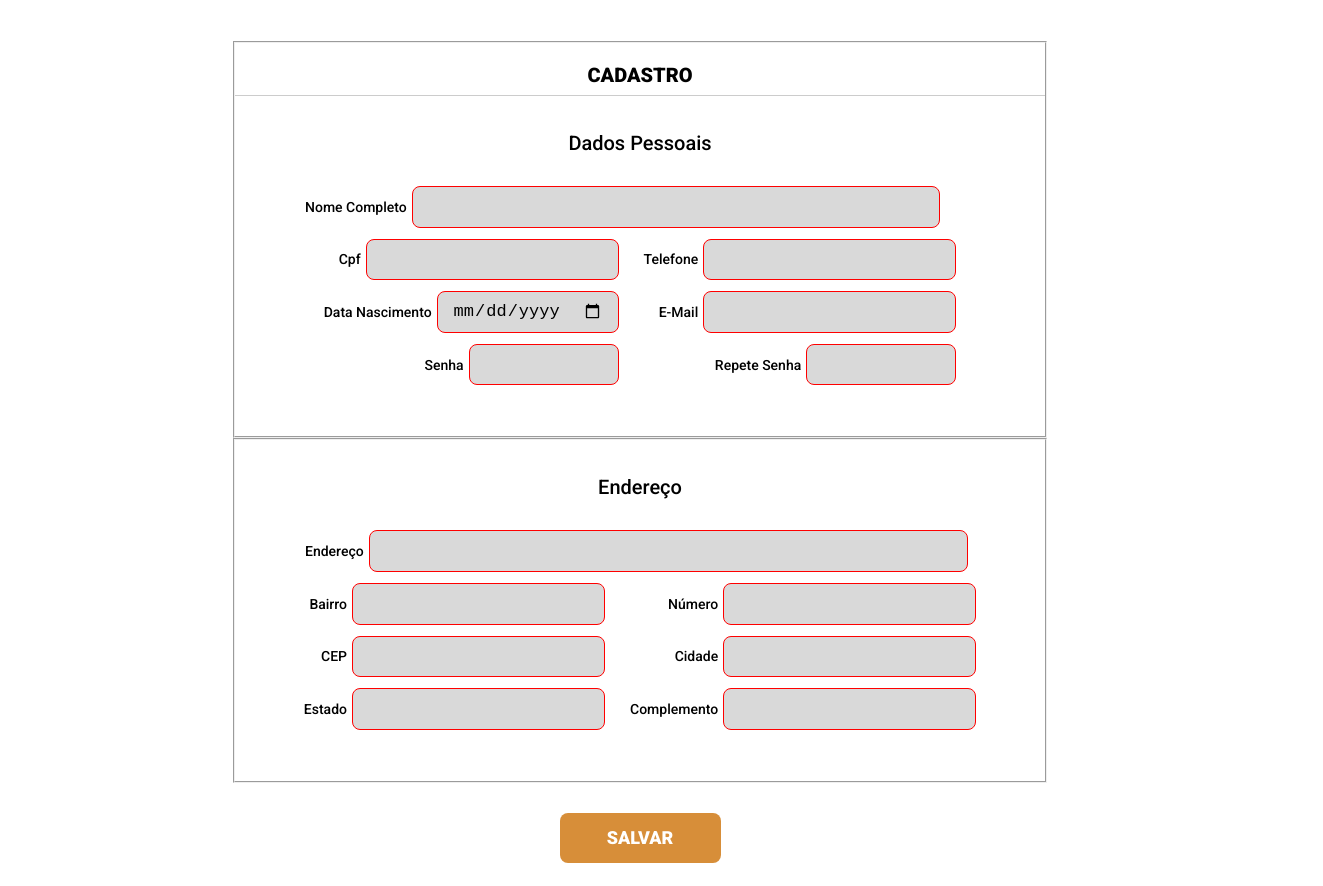
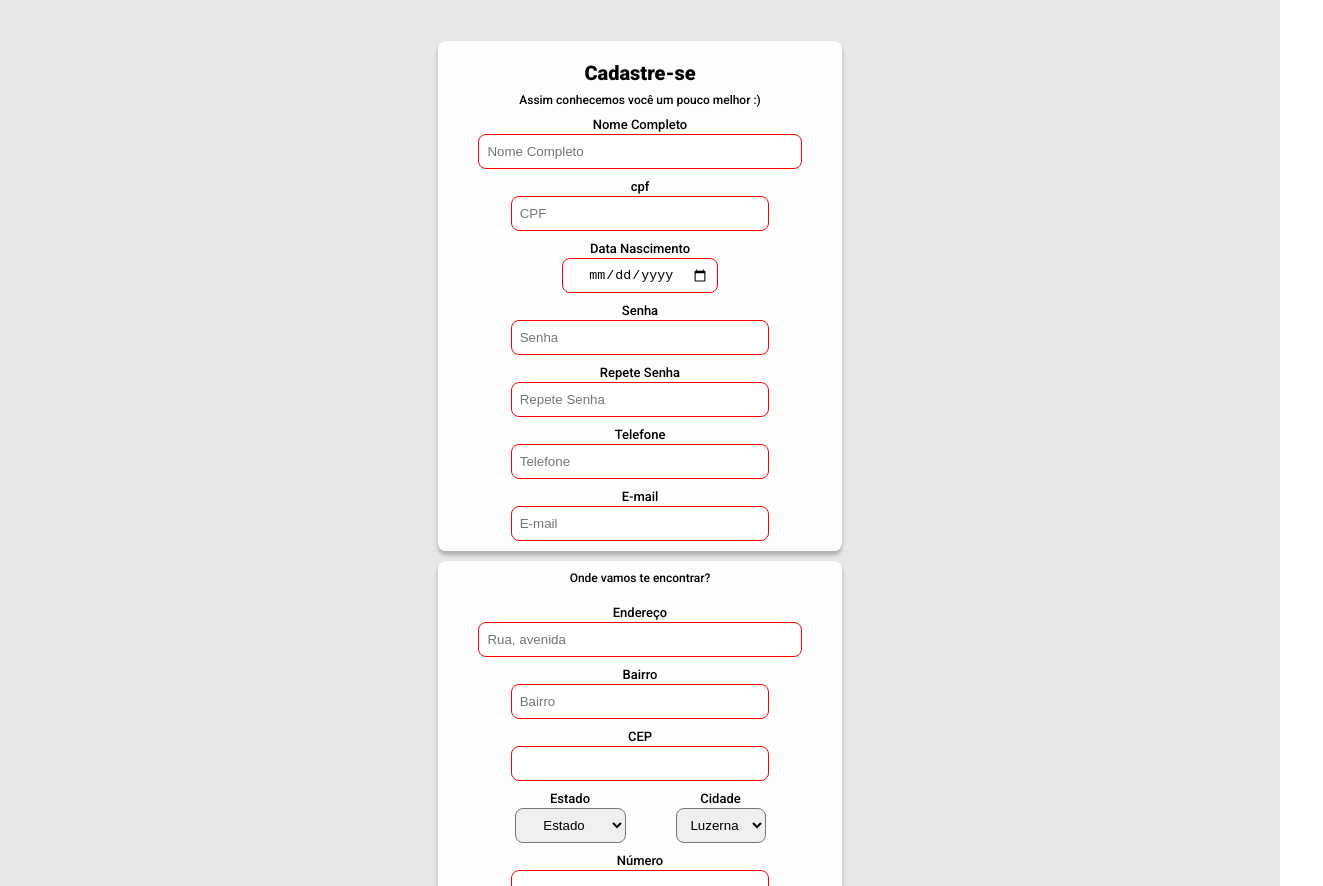
Before and after one commit to AldoBre/SituacaoAprendizagemHTML-CSS, a plain HTML site: page cadastro.html in a window 1280 px wide. Shown: the part 90-976 px from the top of the page, 1323 px wide, since content can reach past the window. Drawn offline with Linux system fonts and the light colour scheme.

Commit message:
Alterações Cores

```diff
--- a/cadastro.html
+++ b/cadastro.html
@@ -19,7 +19,7 @@
 </head>
 
 <body>
-    <div class="pageForm">
+    <div class="page">
 
         <header>
             <div class="logoHeader">
@@ -47,62 +47,52 @@
 
             <fieldset>
 
+                <div class="title">
+                    <h1>Cadastre-se</h1>
+                    <span>Assim conhecemos você um pouco melhor :)</span>
+
+                </div>
+
                 <div class="fieldsetWrapper">
 
-                    <div class="title">
-                        <h1>CADASTRO</h1>
-                    </div>
-
-                    <legend>dados pessoais</legend>
-
-                    <div class="inputWrapper">
-                        <label for="name">Nome Completo</label>
-                        <input type="text"  required id="inputName">
+                    <div class="inputWrapper" id="name">
+                        <p for="name">Nome Completo</p>
+                        <input type="text" required id="inputName" placeholder="Nome Completo">
                     </div>
 
                     <div class="inputsWrapper">
 
-                        <div class="inputsWrapperColun1">
 
                         <div class="inputWrapperData">
-                                <label for="cpf">cpf</label>
-                                <input type="number" required min="11111111111" id="inputCpf">
+                            <p for="cpf">cpf</p>
+                            <input type="number" required min="11111111111" id="inputCpf" placeholder="CPF">
                         </div>
 
                         <div class="inputWrapperData">
-                                <label for="dataNasc">Data Nascimento</label>
+                            <p for="dataNasc">Data Nascimento</p>
                             <input type="date" id="inputDataNasc" required>
                         </div>
 
                         <div class="inputWrapperData">
-                                <label for="password">Senha</label>
-                                <input type="password" id="inputPass" required>
+                            <p for="password">Senha</p>
+                            <input type="password" id="inputPass" required placeholder="Senha">
                         </div>
 
+                        <div class="inputWrapperData">
+                            <p for="password">Repete Senha</p>
+                            <input type="password" id="inputPass" required placeholder="Repete Senha">
+
+                        </div>
+                        <div class="inputWrapperData">
+                            <p for="tel">Telefone</p>
+                            <input type="tel" required minlength="9" id="inputTel" placeholder="Telefone">
                         </div>
 
-                        <div class="inputsWrapperColun2">
-
-
                         <div class="inputWrapperData">
-                                <label for="tel">Telefone</label>
-                                <input type="tel" required minlength="9" id="inputTel">
+                            <p for="email">E-mail</p>
+                            <input type="email" id="inputEmail" required placeholder="E-mail">
                         </div>
 
-
-
-                            <div class="inputWrapperData">
-                                <label for="email">E-mail</label>
-                                <input type="email" id="inputEmail" required>
-                            </div>
-
-
-
-                            <div class="inputWrapperData">
-                                <label for="password">Repete Senha</label>
-                                <input type="password" id="inputPass" required>
-                            </div>
-                        </div>
 
                     </div>
                 </div>
@@ -113,63 +103,79 @@
 
                 <div class="fieldsetWrapper">
 
-                    <legend>endereço</legend>
+                    <legend>Onde vamos te encontrar?</legend>
 
                     <div class="inputWrapper">
-                        <label for="address">Endereço</label>
-                        <input type="text" id="inputAddress" required>
+                        <p for="address">Endereço</p>
+                        <input type="text" id="inputAddress" required placeholder="Rua, avenida">
                     </div>
 
 
 
                     <div class="inputsWrapper">
 
-                        <div class="inputsWrapperColun1">
-
                         <div class="inputWrapperData">
-                                <label for="district">Bairro</label>
-                                <input type="text" id="inputDistrict" required>
+                            <p for="district">Bairro</p>
+                            <input type="text" id="inputDistrict" required placeholder="Bairro">
                         </div>
 
                         <div class="inputWrapperData">
-                                <label for="cep">CEP</label>
+                            <p for="cep">CEP</p>
                             <input type="number" id="inputCep" required>
                         </div>
 
-                            <div class="inputWrapperData">
-                                <label for="state">Estado</label>
-                                <input type="text" id="inputState" required>
+                        <div class="inputWrapperData2">
+
+                            <div class="teste1">
+                                <div class="stateText">
+                                    <p for="estate">Estado </p>
                                 </div>
 
+                                <select name="category" id="" placeholder="teste">
+                                    <option value="Music">Estado</option>
+                                    <option value="Music">Santa Catarina</option>
+                                    <option value="Music">Paraná</option>
+                                    <option value="Music">São Paulo</option>
+                                </select>
                             </div>
 
-                        <div class="inputsWrapperColun2">
+                            <div class="teste2">
+
+                                <div class="cityText">
+                                    <p for="city">Cidade</p>
+                                </div>
+
+                                <select name="category" id="" placeholder="teste">
+                                    <option value="Music">Luzerna</option>
+                                    <option value="Music">Joaçaba</option>
+                                    <option value="Music">Tangará</option>
+                                    <option value="Music">Treze Tilias</option>
+                                </select>
+                            </div>
+                        </div>
+
 
                         <div class="inputWrapperData">
-                                <label for="numberHouse">Número</label>
+                            <p for="numberHouse">Número</p>
                             <input type="number" id="inputNumHouse" required="required">
                         </div>
 
 
                         <div class="inputWrapperData">
-                                <label for="city">Cidade</label>
-                                <input type="text" id="inputCity" required>
+
                         </div>
 
 
                         <div class="inputWrapperData">
-                                <label for="complement">Complemento</label>
-                                <input type="text" id="inputComplement" required>
-                            </div>
+                            <p for="complement">Complemento</p>
+                            <input type="text" id="inputComplement" required placeholder="Casa, apto, porão">
                         </div>
 
-                    </div>
-                </div>
             </fieldset>
 
             <div class="formButton">
 
-                <button>Salvar</button>
+                <button class="btn">Salvar</button>
             </div>
         </form>
 
--- a/css/cadastro.css
+++ b/css/cadastro.css
@@ -9,95 +9,99 @@
 }
 
 form {
-    width: 81.4rem;
+    width: 40.4rem;
     display: flex;
     flex-direction: column;
     border-radius: .8rem;
     margin: 4.1rem auto;
     font-family: 'Roboto';
+    gap: 1rem;
 }
 
-.title {
-    border-bottom: 1px solid #ccc;
+fieldset {
+    background: #FDFDFD;
+    box-shadow: 0px 4px 4px rgba(0, 0, 0, 0.25);
+    border: none;
+    border-radius: .8rem;
 }
 
-.fieldsetWrapper h1 {
+
+fieldset h1 {
     font-size: 2rem;
     line-height: 2.3rem;
     text-align: center;
     padding: 2.1rem 0 .8rem;
 }
 
-.fieldsetWrapper legend {
-    font-weight: 400;
-    font-size: 2rem;
-    line-height: 2.3rem;
-    text-align: center;
-    text-transform: capitalize;
-    margin: 3.6rem 0 3.1rem;
+.title span, .fieldsetWrapper legend{
+    display: flex;
+    justify-content: center;
+    font-weight: 300;
+    font-size: 1.2rem;
+    margin-bottom: 1rem;
 }
 
-.inputWrapper {
-    text-align: center;
-    display: flex;
-    text-align: center;
-    align-items: center;
-    font-family: 'Roboto';
-    font-style: normal;
-    font-weight: 400;
-    font-size: 1.4rem;
-    line-height: 1.6rem;
-    margin-left: 7rem;
+.fieldsetWrapper legend{
+    margin-top: 1rem;
 }
 
-.inputWrapper input{
-    width: 52.8rem;
+.fieldsetWrapper {
+    display: flex;
+    align-items: center;
+    flex-direction: column;
+    gap: 1rem;
 }
 
 .inputsWrapper {
-    display: flex;
-    text-align: center;
-    justify-content: center;
-    gap: 2.5rem;
-    margin-top: 1.1rem;
-    font-family: 'Roboto';
-    font-style: normal;
-    font-weight: 400;
-    font-size: 1.4rem;
-    line-height: 1.6rem;
-    margin-bottom: 5.1rem;
+    gap: 1rem;
+    margin-bottom: 1rem;
 }
 
-.inputWrapperData {
+.inputWrapper, .inputsWrapper, .inputWrapperData {
+    width: 80%;
     display: flex;
+    flex-direction: column;
     align-items: center;
 }
 
-#inputPass {
-    width: 10rem;
+.inputWrapper input, .inputWrapperData input {
+    width: 100%;
+    height: 3.5rem;
+    border-radius: .8rem;
+    padding: .8rem;
 
 }
 
-.inputWrapperData input, .inputWrapper input {
-    margin-left: .5rem;
-    height: 4.16rem;
-    background: #D9D9D9;
-    border-radius: 8px;
-    border:none;
-    padding: 1.5rem;
-    font-size: 1.7rem;
+.inputWrapperData2 {
+    display: flex;
+    gap: 5rem;
 }
 
-.inputsWrapperColun1, .inputsWrapperColun2 {
+.stateText, .cityText {
     display: flex;
-    flex-direction: column;
-    gap: 1.1rem;
-    text-transform: capitalize;
-    align-items: flex-end;
+    justify-content: center;
 }
 
-button {
-    background: #D78E39;
+select {
+    height: 3.5rem;
+    border-radius: .8rem;
+    text-align: center;
+    width: auto;
+}
+
+#inputDataNasc {
+    text-align: center;
+    width: 60%;
+}
+
+p {
+    font-family: 'Roboto';
+    font-size: 1.3rem;
+    margin-bottom: .2rem;
+}
+
+.btn {
+    background: #0b00a5;
     border-radius: .8rem;
     width: 16.1rem;
     height: 5rem;
@@ -111,22 +115,17 @@ button {
     color: #ffffff;
 }
 
-.formButton{
+.formButton {
     display: flex;
     align-items: center;
     justify-content: center;
     margin-top: 3rem;
+}
+
+.formButton button {
     cursor: pointer;
 }
 
-#inputPass{
-    width: 15rem;
-}
-
-#inputAddress{
-    width: 81%;
-}
-
-input:invalid{
+input:invalid {
     border: 1px solid red;
 }
--- a/css/index.css
+++ b/css/index.css
@@ -103,19 +103,66 @@ main {
 }
 
 .banners {
-    width: 100%;
+    width: 125.4rem;
     height: 29.6rem;
     grid-area: A;
+    display: flex;
+    justify-content: center;
+}
+
+.banners img{
+
+    width:100%;
 }
 
 .filters{
     grid-area: D;
-    border: 1px solid red;
+
     height: 7rem;
+    display: flex;
+    justify-content: center;
+    background: #FFFFFF;
+    box-shadow: 0px 4px 4px rgba(0, 0, 0, 0.25);
+    border-radius: .8rem;
+}
+
+.filters h3{
+    font-family: 'Roboto', sans-serif;
+    text-transform: uppercase;
+    font-size: 1.5rem;
+    margin:1rem;
 }
 
 .filtersBox{
     display: flex;
+    align-items: center;
+    gap: 2rem;
+    margin: auto;
+}
+
+.filterCard{
+    width: auto;
+    padding: 1rem;
+    border-radius: 5rem;
+    background: rgba(175, 175, 175, 0.9);
+    cursor: pointer;
+}
+
+.filterCard:hover{
+    background-color:#1f1ce2c0;
+
+}
+
+.filterCard span{
+    font-family: 'Roboto', sans-serif;
+    text-transform: uppercase;
+    font-size: 1.5rem;
+    font-weight: 500;
+}
+
+.filterCard span a{
+    text-decoration: none;
+    color: black;
 }
 
 article {
@@ -150,7 +197,6 @@ section {
     row-gap: 3.9rem;
     background: #FFFFFF;
     box-shadow: 0px 4px 4px rgba(0, 0, 0, 0.25);
-
 }
 
 .cardItem {
@@ -164,9 +210,13 @@ section {
     flex-direction: column;
 }
 
+.fieldsetWrapper legend{
+
+}
+
 .cardImg {
     width: 20.6rem;
-    height: 15.5rem;
+    height: 13.5rem;
     margin-bottom: 1.5rem;
 
 }
--- a/css/login.css
+++ b/css/login.css
@@ -9,6 +9,7 @@
     font-size: 62.5%;
 }
 
+
 .mainLogin {
     display: flex;
     flex-direction: column;
@@ -17,10 +18,12 @@
     justify-content: center;
     align-items: center;
     margin: 2rem auto 20rem;
-    border: 1px solid rgba(0, 0, 0, 0.5);
     border-radius: .8rem;
     padding: 4.3rem 3.2rem 5.7rem 1.8rem;
+    box-shadow: 0px 4px 4px rgba(0, 0, 0, 0.25);
+    background: #FFFFFF;
 }
+
 
 .mainLogin h2 {
     font-family: 'Roboto';
```
Also changed, not shown: css/descricao_produto.css (+36 -28 lines), index.html (+37 -28 lines), imgs/-731222761.jpg (added), imgs/1069204_cooktop-4-bocas-fischer-eletrico-em-mesa-vitroceramica-com-trava-de-seguranca-e-timer_m5_637002564533915380.jpg (added), imgs/banner12.png (added), imgs/batom.jpg (added), imgs/e4033fbb86ce8db76faeaae629cfe004.jpg (added), imgs/pote.png (added). Lines whose indentation alone changed are shown as unchanged.
